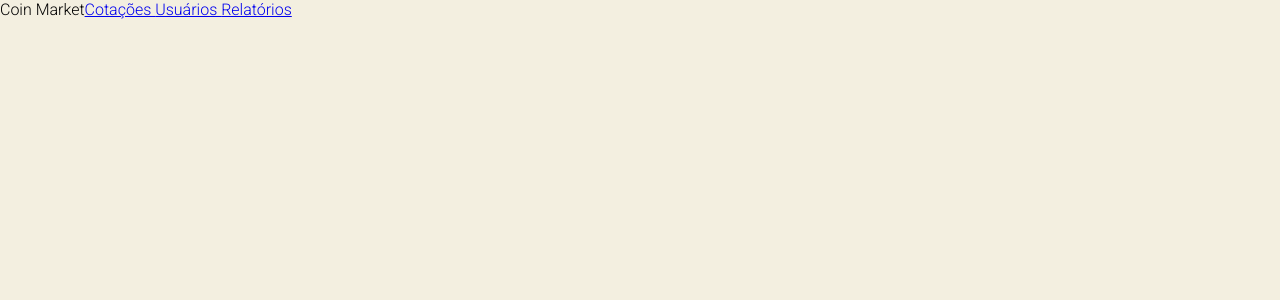
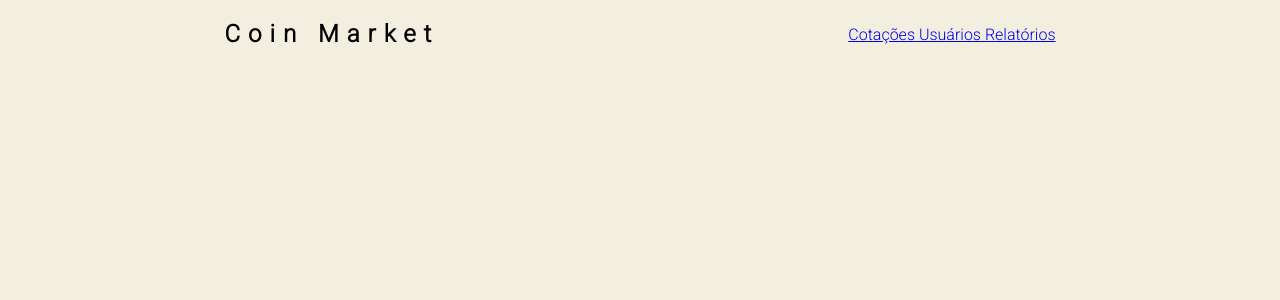
Before and after one commit to FuturoDEV-Pantanal/coinmarket, a React (Create React App) app: page / in a window 1280 px wide. Shown: the top 300 px of the page. Built offline with nearby package versions, Linux system fonts and the light colour scheme; a web font is replaced by a local one.

Commit message:
Cria componente Cabecalho

```diff
--- a/src/components/Cabecalho/index.js
+++ b/src/components/Cabecalho/index.js
@@ -3,7 +3,7 @@ import './styles.css';
 export default function Cabecalho() {
   return (
     <header className="container-cabecalho">
-        <span>
+        <span className='logo'>
             Coin Market
         </span>
         <nav>
--- a/src/components/Cabecalho/styles.css
+++ b/src/components/Cabecalho/styles.css
@@ -1,4 +1,35 @@
 .container-cabecalho {
     display: flex;
     flex-direction: row;
+    align-items: center;
+    justify-content: space-around;
+    padding: 20px;
+    margin-bottom: 15px;
 }
+
+.container-cabecalho .logo {
+    font-size: 1.5rem;
+    font-weight: bold;
+    letter-spacing: 8px;
+}
+
+.cabecalho nav {
+    font-size: 1.1rem;
+    display: flex;
+    flex-direction: row;
+    align-items: center;
+    justify-content: space-between;
+}
+
+.cabecalho nav a {
+    text-decoration: none;
+    margin: 0px 15px;
+    display: flex;
+    flex-direction: row;
+    align-items: center;
+    justify-content: space-between;
+}
+
+.cabecalho nav a:link, .cabecalho nav a:visited {
+    color: var(--secondary-color);
+}
```
